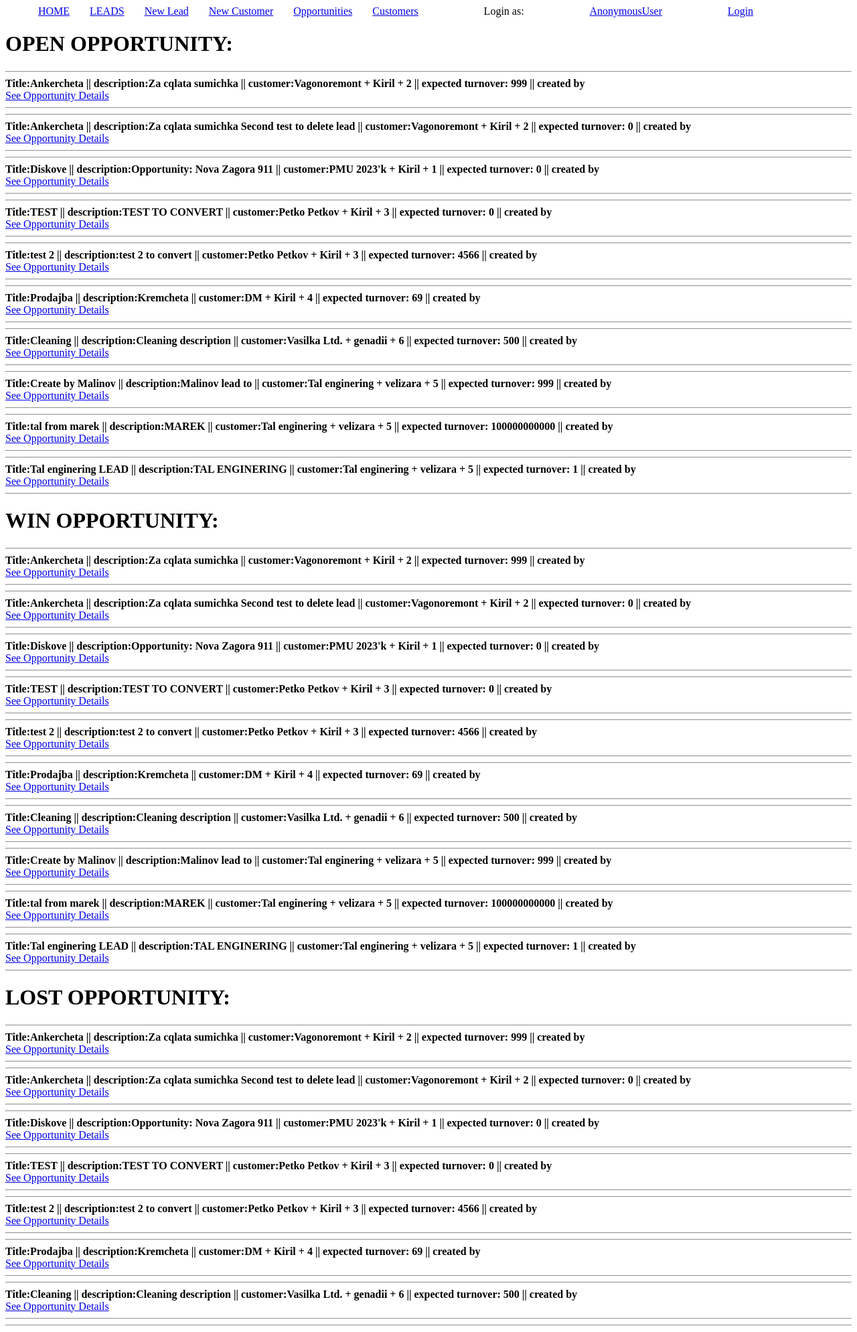
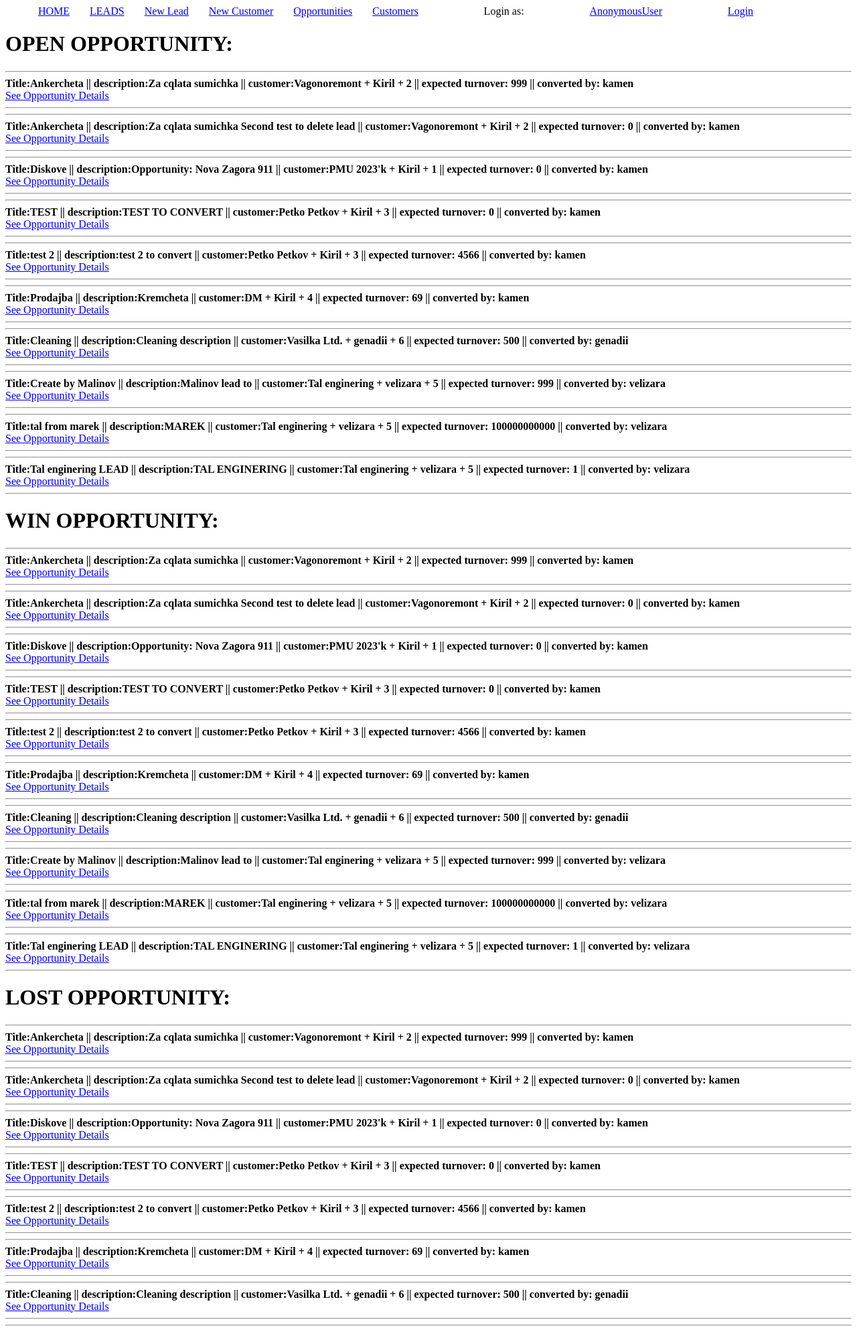
Before and after one commit to KamenStanchev/CRM, a Django app: template leads/templates/opportunity_list.html in a window 1280 px wide. Shown: the top 1989 px of the page at 67% size. Run offline with Django 4.2, Linux system fonts and the light colour scheme; the template is opened without the code that fills it: values that come from a table or form of the project are taken from there, others are empty; data comes from the database, SQL or seed files in the repository; both versions use the stored data as it was after the commit; tables that the repository leaves empty hold one stand-in row (values such as "Sample post").

Commit message:
model customer change

```diff
--- a/leads/admin.py
+++ b/leads/admin.py
@@ -1,6 +1,7 @@
 from django.contrib import admin
 
-from leads.models import Customer, Lead
+from leads.models import Customer, Lead, Opportunity
 
 admin.site.register(Customer)
 admin.site.register(Lead)
+admin.site.register(Opportunity)
--- a/leads/decorators.py
+++ b/leads/decorators.py
@@ -23,7 +23,7 @@ def allowed_to_delete_lead(function):
                 if salesman.manager.user == request.user:
                     return function(request, *args, **kwargs)
 
-        # Allow deleting if lead owner salesman is in current manager team
+            # Allow deleting if lead owner salesman is in current manager team
             if lead_owner_salesman.manager.user.id == current_user_id:
                 return function(request, *args, **kwargs)
 
@@ -41,7 +41,7 @@ def allowed_to_edit_lead(function):
         current_lead_id = int(kwargs['pk'])
         current_lead = Lead.objects.get(id=current_lead_id)
 
-        if request.user.is_salesman and\
+        if request.user.is_salesman and \
                 (current_lead.created_by == current_user or
                  current_lead.customer.salesman == Salesman.objects.get(user=current_user)):
             return function(request, *args, **kwargs)
--- a/leads/models.py
+++ b/leads/models.py
@@ -1,3 +1,5 @@
+from datetime import datetime
+
 from django.db import models
 
 from agents.models import Salesman, Agent
@@ -16,6 +18,17 @@ class Customer(models.Model):
 
     def __str__(self):
         return f'{self.name} + {self.salesman} + {self.pk}'
+
+
+class CustomerChange(models.Model):
+    customer = models.ForeignKey
+
+    old_name = models.CharField(max_length=33, unique=True)
+    new_name = models.CharField(max_length=33, unique=True)
+
+    date = models.DateTimeField(default=datetime.now())
+    # old_salesman = models.ForeignKey(Salesman, on_delete=models.SET_NULL, null=True)
+    # new_salesman = models.ForeignKey(Salesman, on_delete=models.SET_NULL, null=True)
 
 
 class Lead(models.Model):
--- a/leads/templates/opportunity_list.html
+++ b/leads/templates/opportunity_list.html
@@ -10,7 +10,7 @@
             {% if value %}
                 {% for obj in value %}
                     <hr>
-                    <h4 style="margin: 0;">Title:{{obj.title}} || description:{{obj.description}} || customer:{{obj.customer}} || expected turnover: {{obj.expected_turnover}} || created by {{obj.created_by}}</h4>
+                    <h4 style="margin: 0;">Title:{{obj.title}} || description:{{obj.description}} || customer:{{obj.customer}} || expected turnover: {{obj.expected_turnover}} || converted by: {{obj.converted_by.username}}</h4>
                     <a href="{% url 'opportunity-detail' obj.pk %}">See Opportunity Details</a>
                     <hr>
 
@@ -25,7 +25,7 @@
 
         {% for obj in obj_list %}
             <hr>
-            <h4 style="margin: 0;">Title:{{obj.title}} || description:{{obj.description}} || customer:{{obj.customer}} || expected turnover: {{obj.expected_turnover}} || created by {{obj.created_by}}</h4>
+            <h4 style="margin: 0;">Title:{{obj.title}} || description:{{obj.description}} || customer:{{obj.customer}} || expected turnover: {{obj.expected_turnover}} || converted by: {{obj.converted_by.username}}</h4>
             <a href="{% url 'opportunity-detail' obj.pk %}">See Opportunity Details</a>
             <hr>
 
@@ -43,7 +43,7 @@
             {% if value %}
                 {% for obj in value %}
                     <hr>
-                    <h4 style="margin: 0;">Title:{{obj.title}} || description:{{obj.description}} || customer:{{obj.customer}} || expected turnover: {{obj.expected_turnover}} || created by {{obj.created_by}}</h4>
+                    <h4 style="margin: 0;">Title:{{obj.title}} || description:{{obj.description}} || customer:{{obj.customer}} || expected turnover: {{obj.expected_turnover}} || converted by: {{obj.converted_by.username}}</h4>
                     <a href="{% url 'opportunity-detail' obj.pk %}">See Opportunity Details</a>
                     <hr>
 
@@ -58,7 +58,7 @@
 
         {% for obj in win_obj_list %}
             <hr>
-            <h4 style="margin: 0;">Title:{{obj.title}} || description:{{obj.description}} || customer:{{obj.customer}} || expected turnover: {{obj.expected_turnover}} || created by {{obj.created_by}}</h4>
+            <h4 style="margin: 0;">Title:{{obj.title}} || description:{{obj.description}} || customer:{{obj.customer}} || expected turnover: {{obj.expected_turnover}} || converted by: {{obj.converted_by.username}}</h4>
             <a href="{% url 'opportunity-detail' obj.pk %}">See Opportunity Details</a>
             <hr>
 
@@ -77,7 +77,7 @@
             {% if value %}
                 {% for obj in value %}
                     <hr>
-                    <h4 style="margin: 0;">Title:{{obj.title}} || description:{{obj.description}} || customer:{{obj.customer}} || expected turnover: {{obj.expected_turnover}} || created by {{obj.created_by}}</h4>
+                    <h4 style="margin: 0;">Title:{{obj.title}} || description:{{obj.description}} || customer:{{obj.customer}} || expected turnover: {{obj.expected_turnover}} || converted by: {{obj.converted_by.username}}</h4>
                     <a href="{% url 'opportunity-detail' obj.pk %}">See Opportunity Details</a>
                     <hr>
 
@@ -92,7 +92,7 @@
 
         {% for obj in lost_obj_list %}
             <hr>
-            <h4 style="margin: 0;">Title:{{obj.title}} || description:{{obj.description}} || customer:{{obj.customer}} || expected turnover: {{obj.expected_turnover}} || created by {{obj.created_by}}</h4>
+            <h4 style="margin: 0;">Title:{{obj.title}} || description:{{obj.description}} || customer:{{obj.customer}} || expected turnover: {{obj.expected_turnover}} || converted by: {{obj.converted_by.username}}</h4>
             <a href="{% url 'opportunity-detail' obj.pk %}">See Opportunity Details</a>
             <hr>
 
```
Also changed, not shown: db.sqlite3, leads/migrations/0007_customerchange.py (added).
